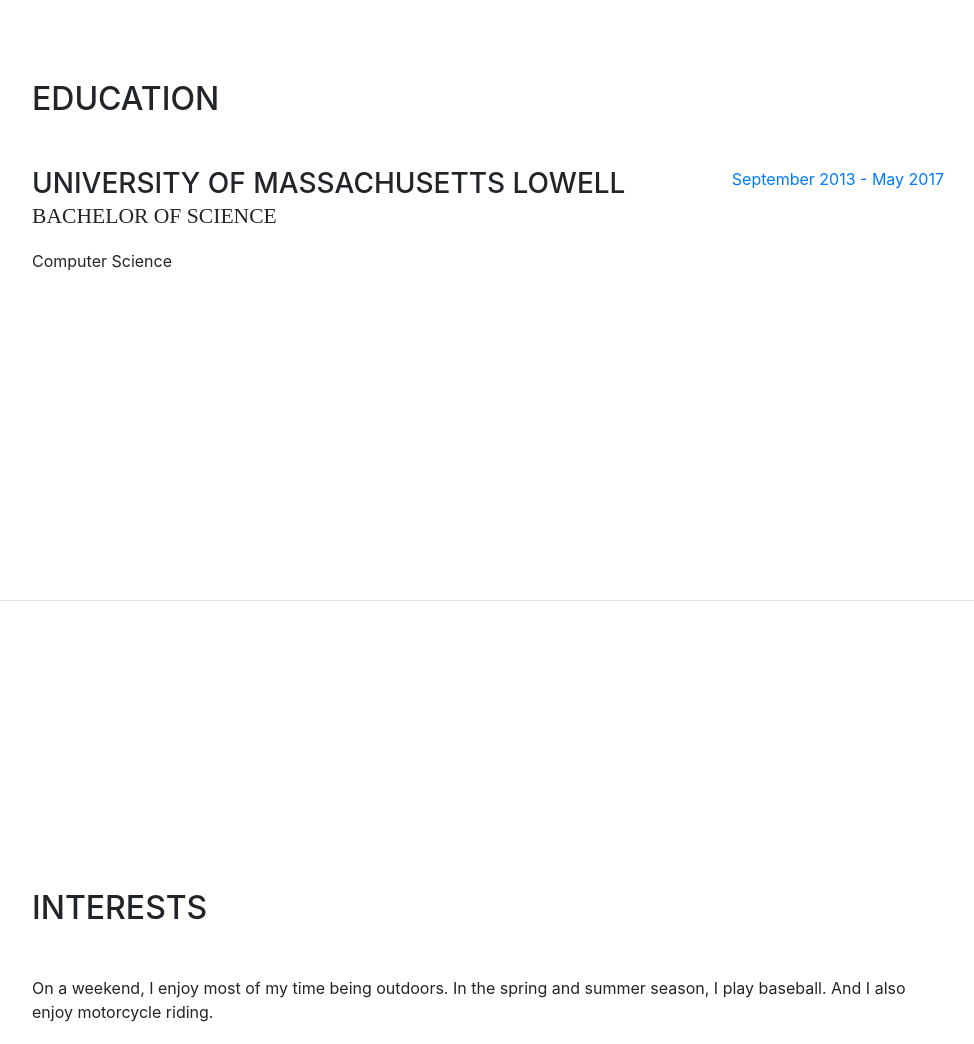
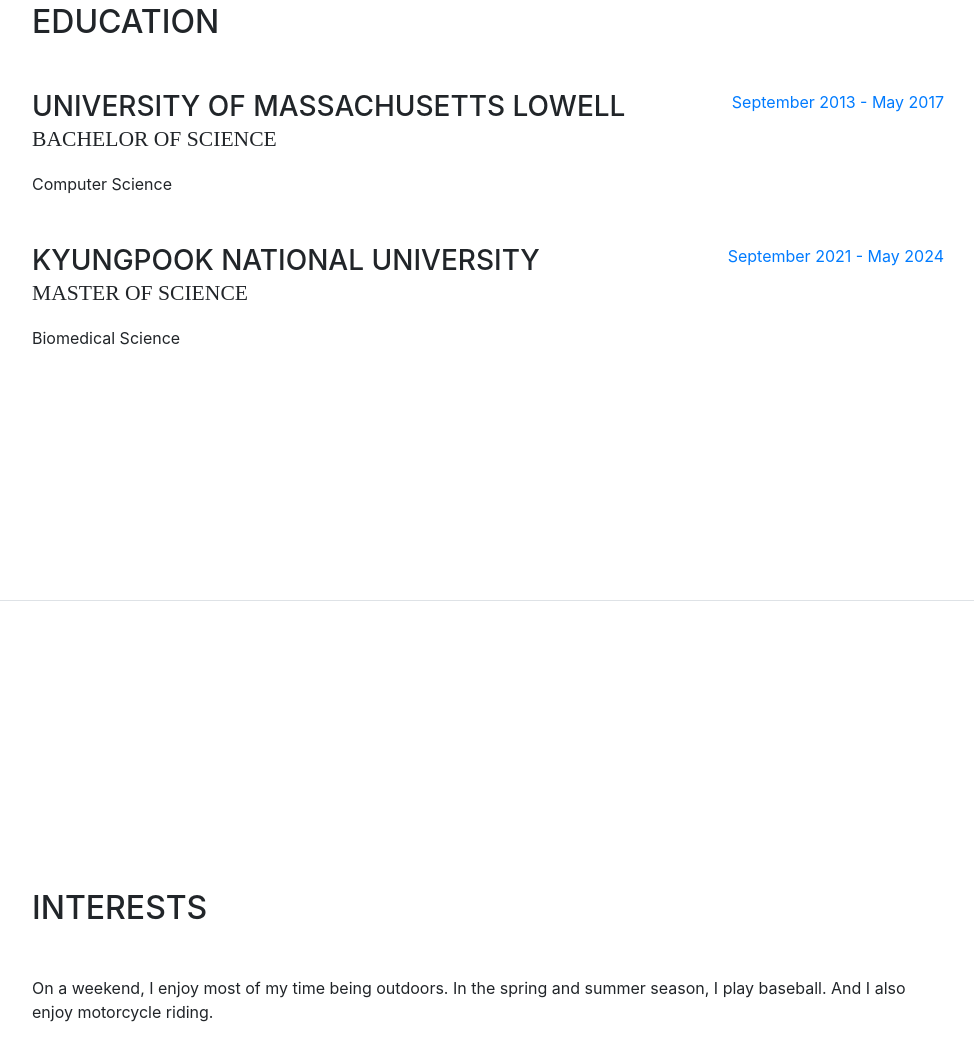
Before and after one commit to seokhwanko90/seokhwanko90.github.io, a website with bundled scripts: page index.html in a window 1280 px wide. Shown: the part 3791-4835 px from the top of the page, without its empty margins (288-1262 px from the left). Built offline with nearby package versions, Linux system fonts and the light colour scheme; a web font is replaced by a local one.

Commit message:
Update index.html

```diff
--- a/index.html
+++ b/index.html
@@ -320,6 +320,16 @@
               <span class="text-primary">September 2013 - May 2017</span>
             </div>
           </div>
+          <div class="resume-item d-flex flex-column flex-md-row mb-5">
+            <div class="resume-content mr-auto">
+              <h3 class="mb-0">Kyungpook National University</h3>
+              <div class="subheading mb-3">Master of Science</div>
+              <div>Biomedical Science</div>
+            </div>
+            <div class="resume-date text-md-right">
+              <span class="text-primary">September 2021 - May 2024</span>
+            </div>
+          </div>
 
         </div>
       </section>
```
